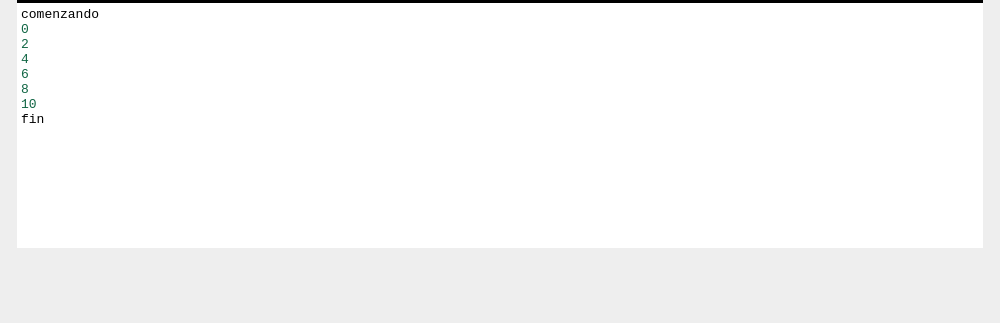
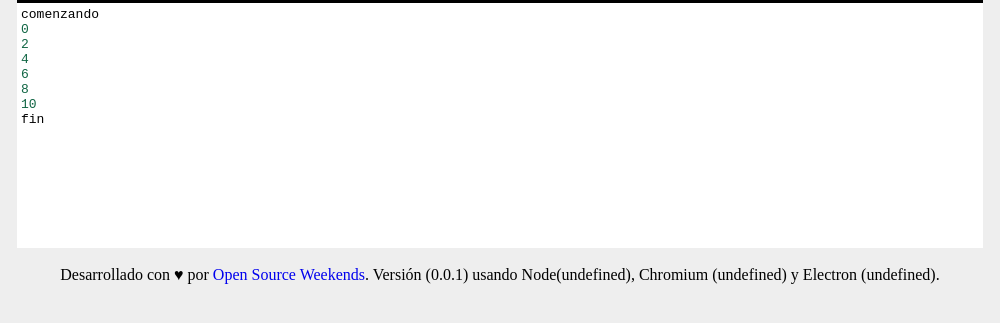
Before and after one commit to GingerCode/Desktop-Client, an Electron app: page app/ginger.html in a window 1000 px wide. Shown: the part 451-774 px from the top of the page. Drawn offline with nearby package versions, Linux system fonts and the light colour scheme.

Commit message:
Footer added with extra data

```diff
--- a/app/ginger.html
+++ b/app/ginger.html
@@ -1,5 +1,6 @@
 <html>
 	<head>
+		<meta charset="UTF-8">
 		<!-- Estilos de fuente. Los he cogido a la ligera...  -->
 		<link href="https://fonts.googleapis.com/css?family=Open+Sans" rel="stylesheet">
 
@@ -57,6 +58,12 @@
 			.CodeMirror{
 				height: 245px;
 			}
+			.footer{
+				text-align: center;
+			}
+			.footer a{
+				text-decoration: none;
+			}
 		</style>
 
 	</head>
@@ -83,5 +90,9 @@
 				</div>
 			</section>
 		</div>
+		<div class="extra text-center">
+	<p class="footer">
+Desarrollado con &hearts; por <a target="_blank" href="https://github.com/OSWeekends">Open Source Weekends</a>. Versión (<script>const pck = require('../package.json');document.write(pck.version);</script>) usando Node(<script>document.write(process.versions.node)</script>),
+Chromium (<script>document.write(process.versions.chrome)</script>) y Electron (<script>document.write(process.versions.electron)</script>).</p>
 	</body>
 </html>
```
